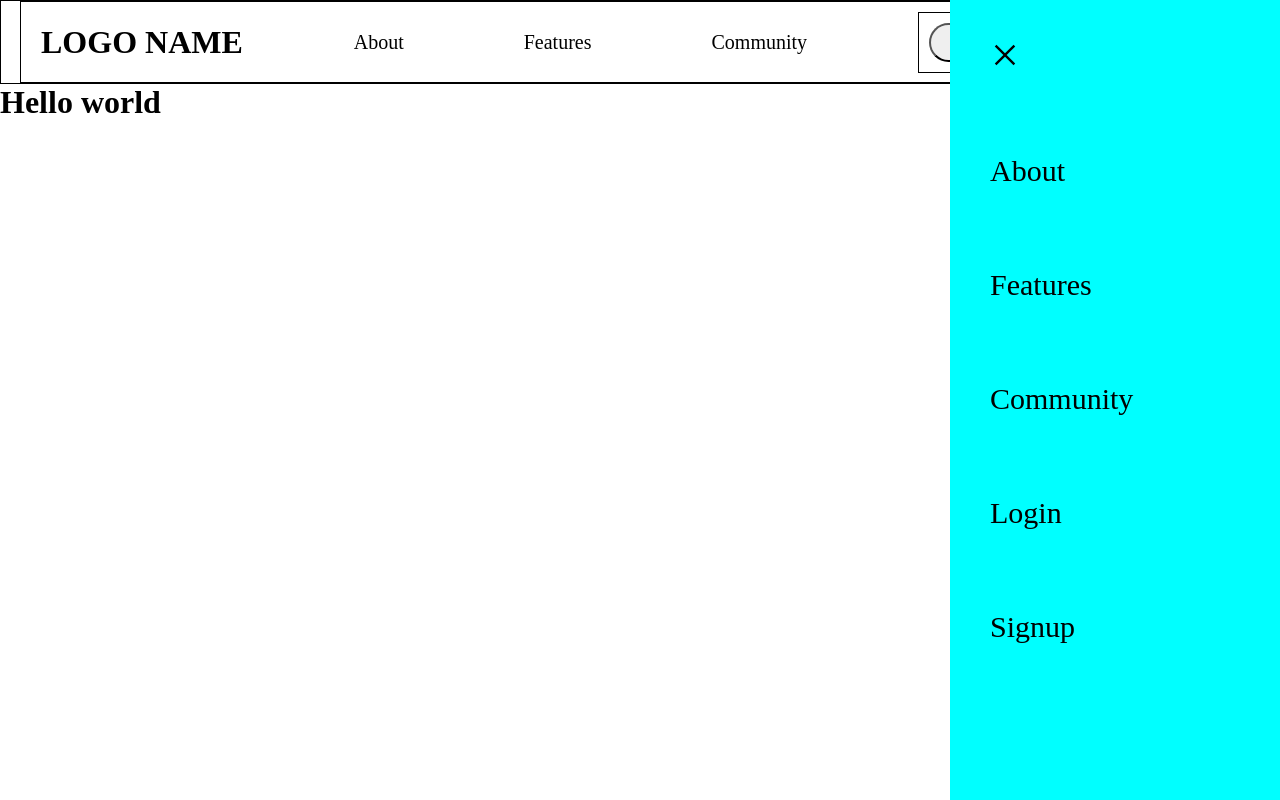
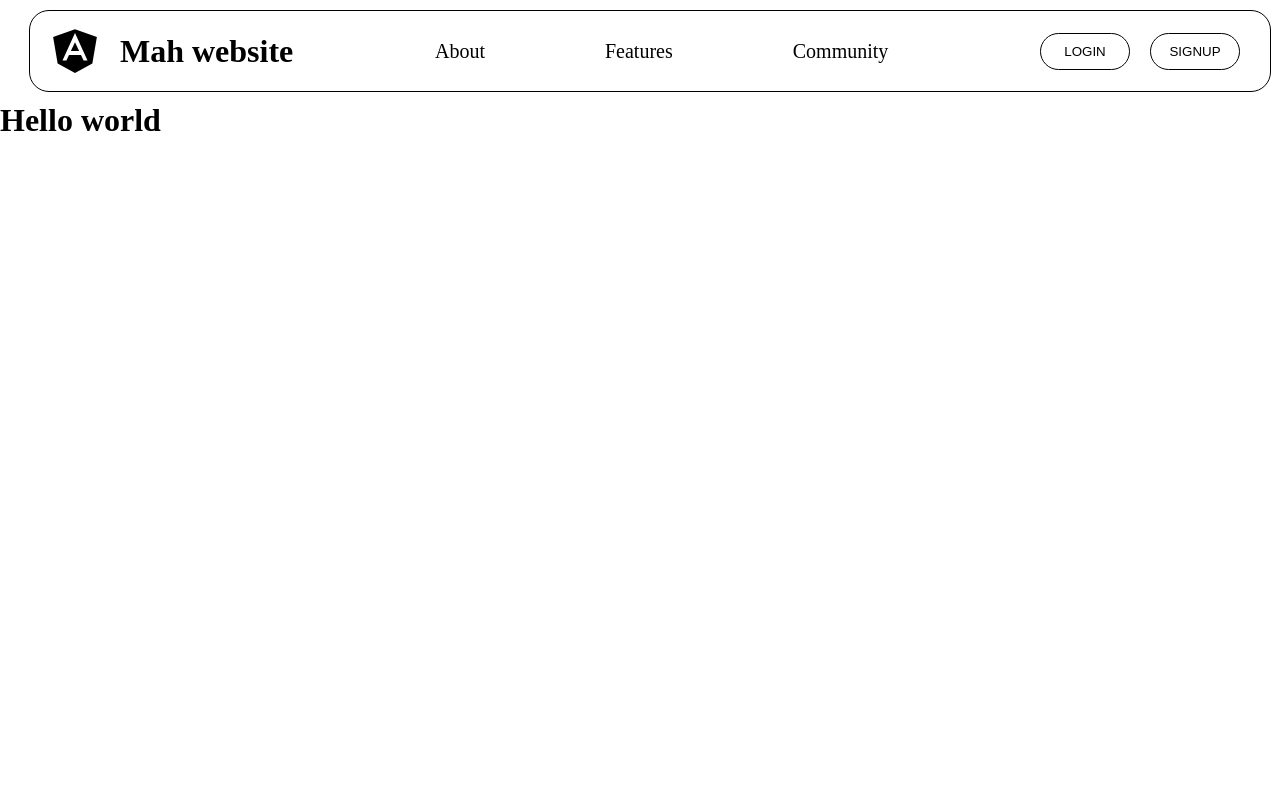
Before and after one commit to MarkNieva/largescale-inventorysystem, a React (Vite) app: page / in a window 1280 px wide. Built offline with nearby package versions, Linux system fonts and the light colour scheme.

Commit message:
NewProgress

```diff
--- a/src/App.css
+++ b/src/App.css
@@ -3,11 +3,16 @@
   margin: 0;
 }
 
+.backgroundGeneral{
+
+}
+
 header{
   display: flex;
   width: 100%;
+  padding: 10px;
   max-width: 1873px;
- border: 1px solid black;
+ /* border: 1px solid black; */
 }
 
  .headerCon{
@@ -19,14 +24,30 @@ header{
   align-items: center;
   justify-content: space-between;
   height: 40px;
+  border-radius: 20px;
+  background-color: white;
   border: 1px solid black;
 }
+
+.logoCon{
+  display: flex;
+  justify-content: center;
+  text-align: center;
+  align-items: center;
+  column-gap: 20px;
+
+}
+.logoCon h1{
+  background: transparent;
+}
+
 
 
 .headerLink{
   display: flex;
   column-gap: 120px;
   padding: 10px;
+  background-color: white;
 }
 
 
@@ -36,7 +57,8 @@ header{
 .headerLink a{
   font-size: 20px;
   color: black;
-   text-decoration: none;
+  background: transparent;
+  text-decoration: none;
 }
 
 
@@ -52,6 +74,7 @@ header{
   height: 100vh;
   width: 250px;
   z-index:999;
+   overflow-y: auto;
   background-color: aqua;
 }
 
@@ -60,18 +83,20 @@ header{
 
 
 .sideBarLink a{
-  font-size: 30px;
+  font-size: 20px;
+  font-weight: bold;
   color: black;
    text-decoration: none;
 }
 
 .headerbtnCon{
-  border: 1px solid black;
+  /* border: 1px solid black; */
   justify-content: center;
   align-items: center;
   padding: 10px;
   display: flex;
   column-gap: 20px;
+     background-color: white;
 }
 
 .headerbtnCon button{
@@ -79,11 +104,37 @@ header{
   border-radius: 20px;
   padding: 10px;
   width: 90px;
+  background-color: white;
+  border: 1px solid black;
+}
 
+.headerbtnCon button:hover{
+  background-color: rgb(221, 213, 213);
+}
+
+
+.headerbtnCon .menuBtn{
+  display: none;
+}
+
+
+@media (max-width: 936px) {
+
+  .headerLink{
+    display: none;
+  }
+
+  .headerbtnCon .menuBtn{
+  display: block;
+}
+
+.headerbtnCon button{
+  display: none;
 }
 
 
 
+}
 
 
 
--- a/src/App.jsx
+++ b/src/App.jsx
@@ -4,6 +4,9 @@ import './App.css'
 import WebController from './components/WebController'
 
 import { VscChromeClose } from "react-icons/vsc";
+import { FiAlignJustify } from "react-icons/fi";
+import { IoLogoAngular } from "react-icons/io";
+
 function App() {
 
   // const { value, setValue } = useContext(MyContext);
@@ -24,29 +27,37 @@ function App() {
 
       <div class = "headerCon">
 
-            <h1>LOGO NAME</h1>
+         {/* logo */}
+         <div class = "logoCon">
+            <IoLogoAngular size={50} />
+            <h1>Mah website</h1>
+         </div>
 
-            <ol class='headerLink'>
-                <l1><a href = "#">About</a></l1>
-                <l1><a  href = "#">Features</a></l1>
-                <l1><a  href = "#">Community</a></l1>
-            </ol>
+
+            <nav class='headerLink'>
+                <a href = "#">About</a>
+                <a  href = "#">Features</a>
+                <a  href = "#">Community</a>
+            </nav>
 
              <div class = "headerbtnCon">
+            <button class = "menuBtn"
+            onClick={()=>{setsidebarToggle(true)}}
+            ><FiAlignJustify size={30}/></button>
             <button>LOGIN</button>
             <button>SIGNUP</button>
           </div>
 
             {sidebarToggle ?
             <div >
-               <ul class='sideBarLink'>
-                <li><span onClick={()=>{setsidebarToggle(false)}}><VscChromeClose size={30}/></span></li>
-                <l1><a href = "#">About</a></l1>
-                <l1><a  href = "#">Features</a></l1>
-                <l1><a  href = "#">Community</a></l1>
-                <l1><a  href = "#">Login</a></l1>
-                <l1><a  href = "#">Signup</a></l1>
-            </ul>
+               <nav class='sideBarLink'>
+                <span onClick={()=>{setsidebarToggle(false)}}><VscChromeClose size={30}/></span>
+                <a href = "#">About</a>
+                <a  href = "#">Features</a>
+                <a  href = "#">Community</a>
+                <a  href = "#">Login</a>
+                <a  href = "#">Signup</a>
+            </nav>
           </div>
             :
 
--- a/src/components/MyProvider.jsx
+++ b/src/components/MyProvider.jsx
@@ -9,13 +9,17 @@ export function MyProvider({ children }) {
 
   const [headerToggle,setheaderToggle]=useState(true);
 
-  const [sidebarToggle,setsidebarToggle]=useState(true);
+  const [sidebarToggle,setsidebarToggle]=useState(false);
+
+  //profile active
+  const [profileActive,setprofileActive]=useState({});
 
   return (
     <MyContext.Provider value={{
       value, setValue,
       headerToggle,setheaderToggle,
-      sidebarToggle,setsidebarToggle
+      sidebarToggle,setsidebarToggle,
+      profileActive,setprofileActive
 
     }}>
       {children}
```
